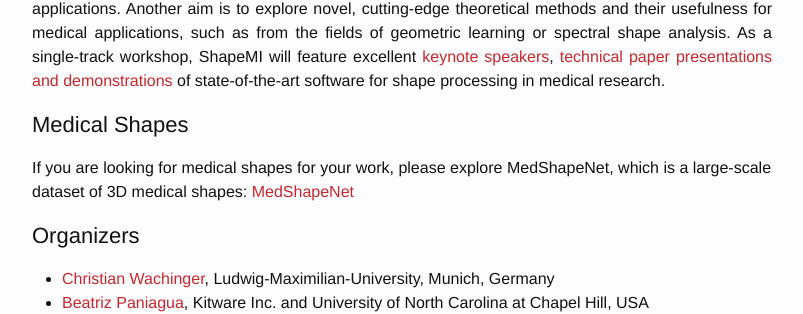
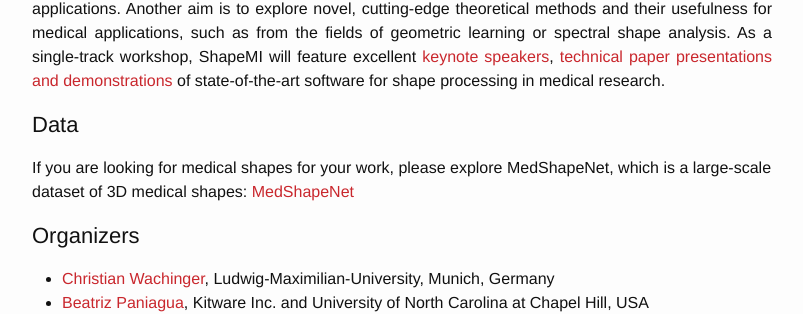
Before and after one commit to shapemi/shapemi.github.io, a Jekyll site: the page built from index.md, in a window 1280 px wide and 900 px high, scrolled down 1261 px. Shown: the part 148-462 px from the top of the window, without its empty margins (238-1041 px from the left). Built offline with Jekyll 4.4.1, drawn with Linux system fonts in a browser that asks for light colours; our own code applies the rules of GitHub Pages for plain Markdown files.

Commit message:
Update index.md

```diff
--- a/index.md
+++ b/index.md
@@ -29,7 +29,7 @@ This workshop targets theoretical contributions as well as exciting applications
 # Academic objectives
 <p align="justify"> This workshops aims at bringing together medical imaging scientists to discuss novel approaches and application in shape and geometry processing and their use in research and clinical studies and applications. Another aim is to explore novel, cutting-edge theoretical methods and their usefulness for medical applications, such as from the fields of geometric learning or spectral shape analysis. As a single-track workshop, ShapeMI will feature excellent <a href="https://shapemi.github.io/keynotes/">keynote speakers</a>, <a href="https://shapemi.github.io/submission/">technical paper presentations and demonstrations</a> of state-of-the-art software for shape processing in medical research. </p>
 
-# Medical Shapes
+# Data
 If you are looking for medical shapes for your work, please explore MedShapeNet, which is a large-scale dataset of 3D medical shapes: <a href="https://medshapenet.ikim.nrw/">MedShapeNet</a>
 
 # Organizers
```
